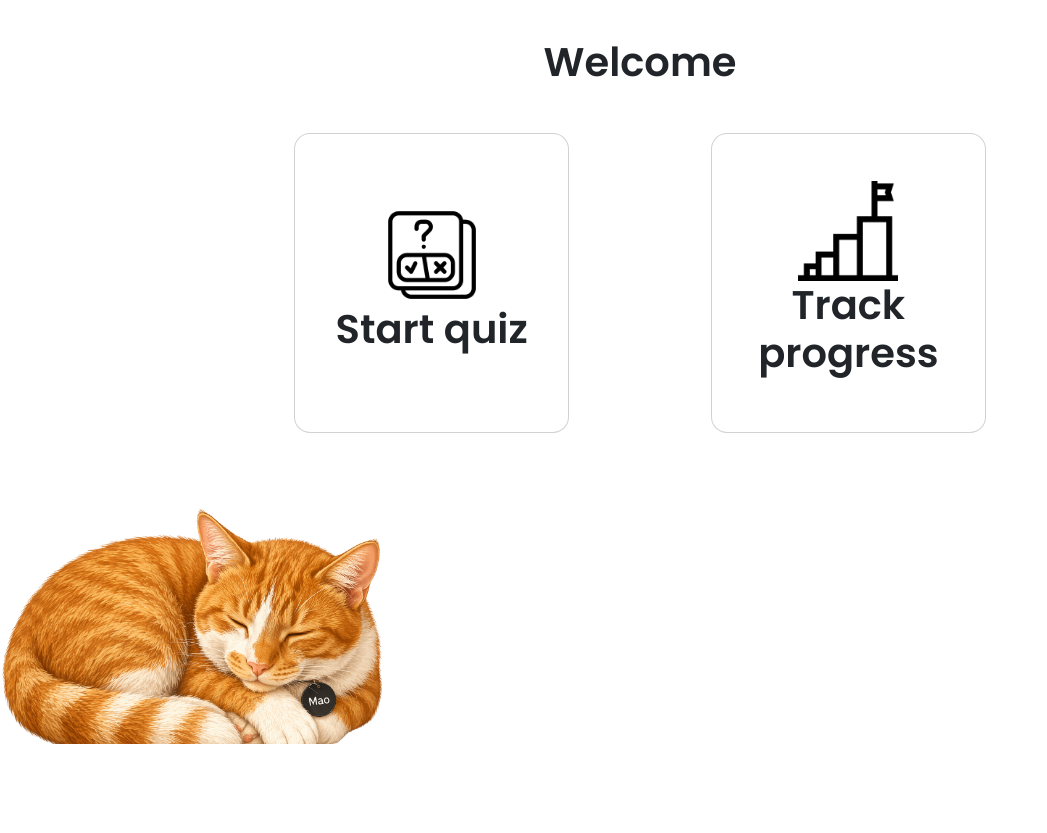
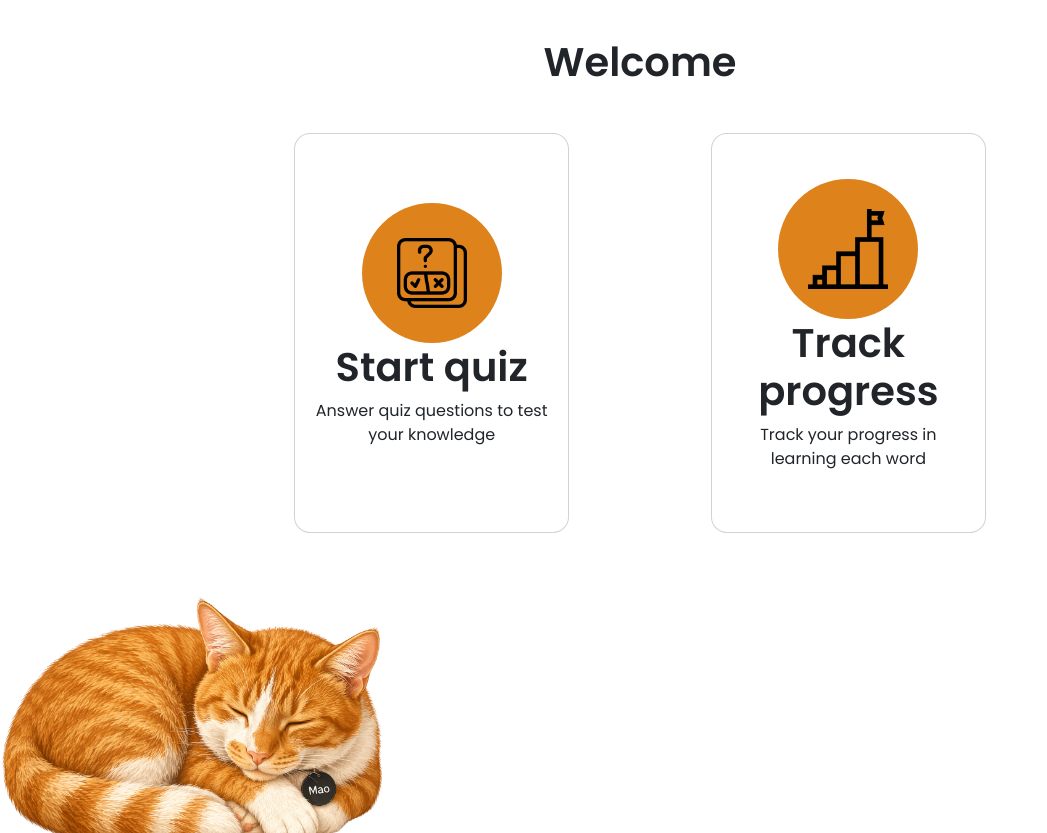
Before and after one commit to Ava-HW/hsk_vocab, a Python web app: template templates/user_home.html in a window 1280 px wide. Shown: the part 56-889 px from the top of the page, without its empty margins (0-1047 px from the left). Before the commit the page ends 800 px from the top, so only its background shows below. Run offline with Jinja, Linux system fonts and the light colour scheme; the template is opened without the code that fills it, so the values that code supplies are empty; some libraries are stand-ins or nearby versions.

Commit message:
Added circles to homepage icons + added code comments

```diff
--- a/static/styles.css
+++ b/static/styles.css
@@ -214,6 +214,18 @@ h1{
     padding-bottom: 3%;
 }
 
+.explanation-box{
+    padding: 3%;
+}
+
+.explanation-box h1{
+    padding-bottom: 1%;
+}
+
+.explanation-box p{
+    padding-bottom: 1%;
+}
+
 td, th {
   vertical-align: middle;
 }
@@ -243,7 +255,7 @@ td, th {
 }
 
 .link-card{
-    height: 300px;
+    height: 50vh;
     border-radius: 2%;
     transition: box-shadow 0.3s ease-in-out;
 }
@@ -269,8 +281,19 @@ td, th {
     padding-top: 0%;
 }
 
+.link-button-circle{
+    border-radius: 50%;
+    background-color: #de831c;
+    color: white;
+    align-items: center;
+    justify-content: center;
+    display: flex;
+    height: 140px;
+    width: 140px;
+}
+
 .link-button-icon{
-    max-width: 100px;
+    max-width: 80px;
     height:auto;
 }
 
@@ -299,3 +322,12 @@ td, th {
     bottom: 0;
     left: 0;
 }
+
+.corner-cat{
+    justify-content: left;
+}
+
+.corner-cat-img{
+    height: 300px;
+    width: auto;
+}
--- a/templates/sign_up.html
+++ b/templates/sign_up.html
@@ -26,7 +26,7 @@
           {% if messages %}
             {% for category, message in messages %}
              <div class="alert alert-{{ category }} alert-dismissible fade show" role="alert">
-              {{ message }}
+              {{ message | safe }}
               <button type="button" class="btn-close" data-bs-dismiss="alert" aria-label="Close"></button>
             </div>
             {% endfor %}
--- a/templates/user_home.html
+++ b/templates/user_home.html
@@ -10,21 +10,30 @@
     <div class = "col d-flex justify-content-center">
         <a class= "card col-8 rounded-4 align-items-center link-card" href="/start_quiz" style="text-decoration: none;">
         <div class="card-body d-flex flex-column align-items-center justify-content-center">
-            <img src = "static/images/quiz.png" class = "link-button-icon">
+            <div class = "link-button-circle">
+                <img src = "static/images/quiz.png" class = "link-button-icon">
+            </div>
             <h1>Start quiz</h1>
+            <p>Answer quiz questions to test your knowledge</p>
         </div>
     </a>
     </div>
     <div class = "col d-flex justify-content-center">
         <a class="card col-8 rounded-4 align-items-center link-card" href="/progress" style="text-decoration: none;">
         <div class="card-body d-flex flex-column align-items-center justify-content-center">
-            <img src = "static/images/success.png" class= "link-button-icon">
+            <div class= "link-button-circle">
+                <img src = "static/images/success.png" class= "link-button-icon">
+            </div>
             <h1>Track progress</h1>
+            <p>Track your progress in learning each word</p>
         </div>
     </a>
     </div>
 </div>
+<div row class="corner-cat">
+    <img src = "/static/images/mao_sleeping.png" class = "corner-cat-img">
+</div>
 
-<img src = "/static/images/mao_sleeping.png" class = "bottom-corner">
+
 
 {% endblock %}
```
Also changed, not shown: app.py (+13 -12 lines), templates/progress.html (+10 -1 lines).
